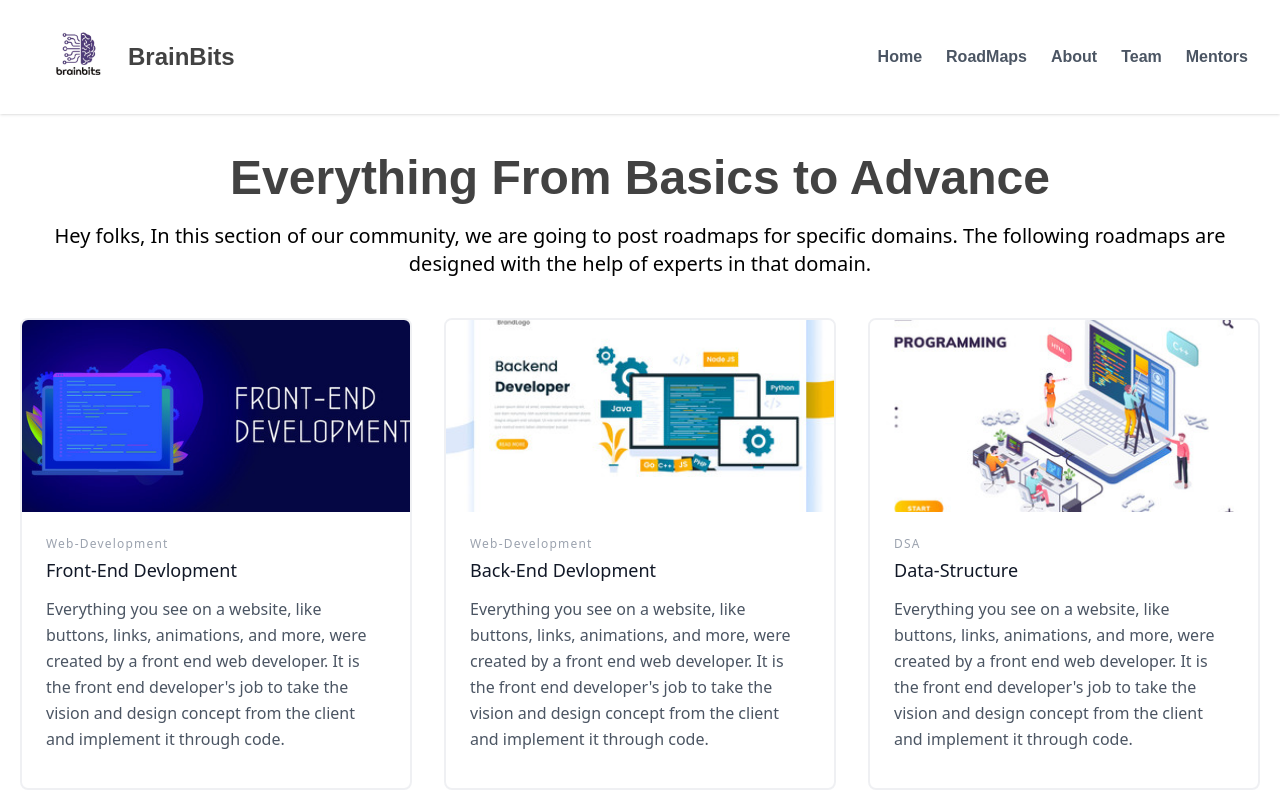
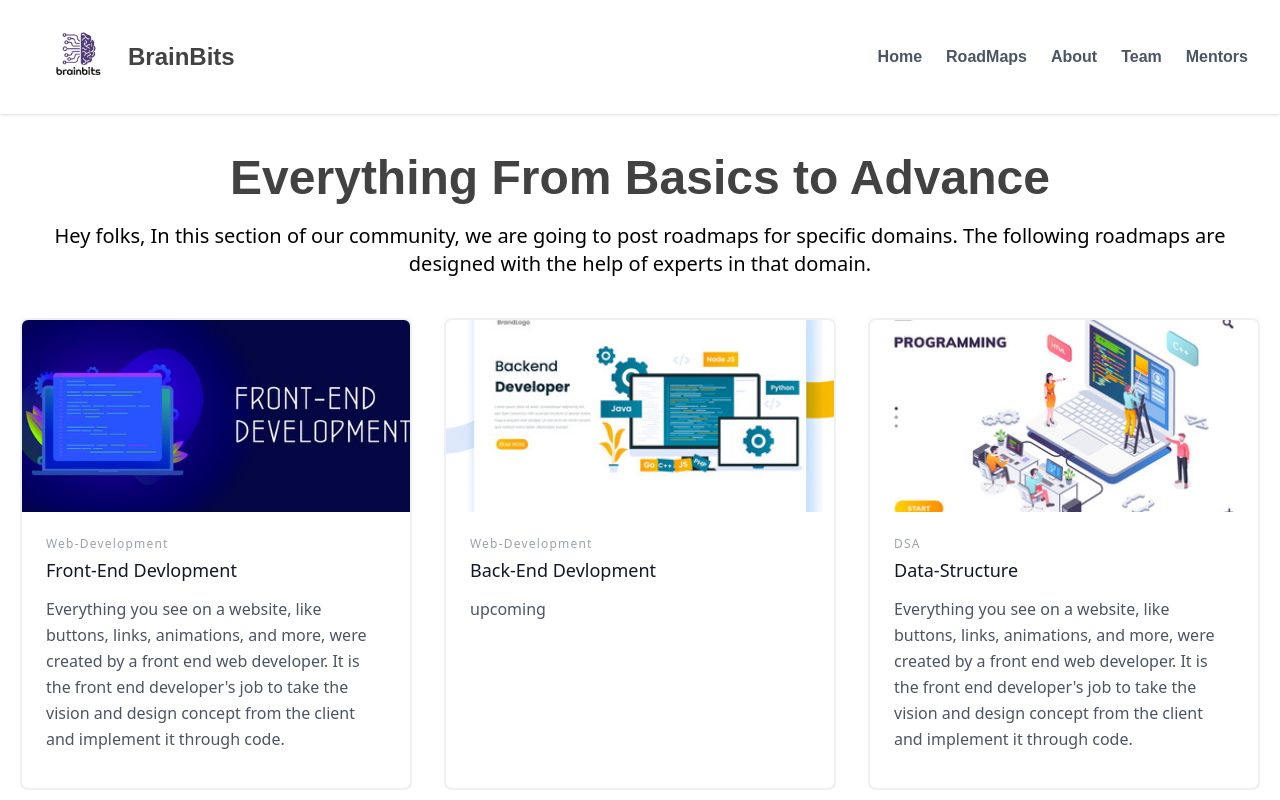
Before and after one commit to aryantiwari8736/BrainBits, a React (Create React App) app: page /roadmap in a window 1280 px wide. Shown: the top 800 px of the page. Built offline with nearby package versions, Linux system fonts and the light colour scheme.

Commit message:
cp updated

```diff
--- a/src/components/Roadmap/Roadmaps.js
+++ b/src/components/Roadmap/Roadmaps.js
@@ -15,7 +15,7 @@ function Roadmaps() {
   <div className="container px-5 py-10 mx-auto cursor-pointer">
     <div className="flex flex-wrap -m-4">
       <RoadmapCard link="https://miro.com/app/board/uXjVPEAGfM8=/?share_link_id=921354111487" img="frontend.jpg" category="Web-Development" heading="Front-End Devlopment" data="Everything you see on a website, like buttons, links, animations, and more, were created by a front end web developer. It is the front end developer's job to take the vision and design concept from the client and implement it through code."/>
-      <RoadmapCard link="" img="backend.jpg" category="Web-Development" heading="Back-End Devlopment" data="Everything you see on a website, like buttons, links, animations, and more, were created by a front end web developer. It is the front end developer's job to take the vision and design concept from the client and implement it through code."/>
+      <RoadmapCard link="https://drive.google.com/file/d/1NkWD4_AjzjIdLgIHxp1K1Xm5LvXJ1l4r/view?usp=sharing" img="backend.jpg" category="Web-Development" heading="Back-End Devlopment" data="upcoming"/>
       <RoadmapCard img="programming.jpg" category="DSA" heading="Data-Structure" data="Everything you see on a website, like buttons, links, animations, and more, were created by a front end web developer. It is the front end developer's job to take the vision and design concept from the client and implement it through code."/>
       <RoadmapCard img="android.jpg" category="App Development" heading=" Android Devlopment" data="Everything you see on a website, like buttons, links, animations, and more, were created by a front end web developer. It is the front end developer's job to take the vision and design concept from the client and implement it through code."/>
       <RoadmapCard img="flutter.webp" category="App Development" heading="Flutter " data="Everything you see on a website, like buttons, links, animations, and more, were created by a front end web developer. It is the front end developer's job to take the vision and design concept from the client and implement it through code."/>
```
